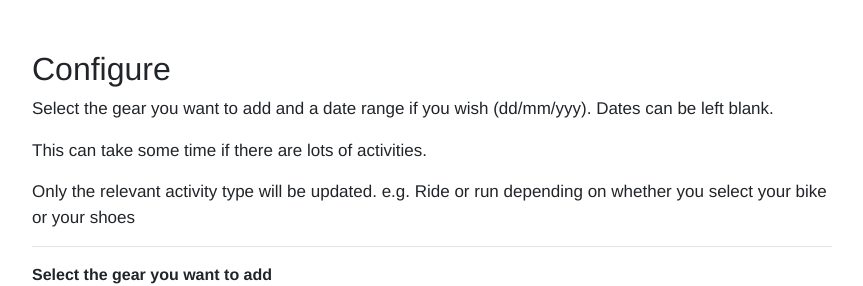
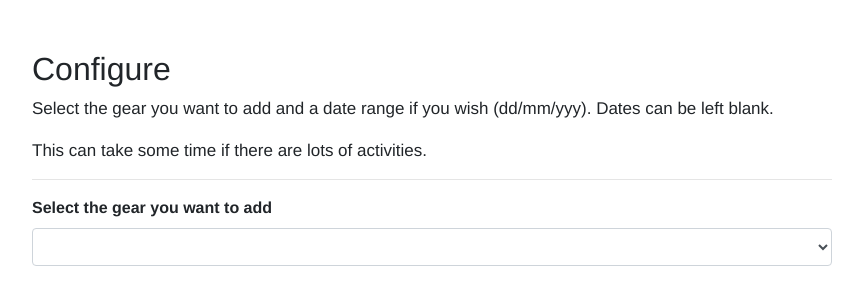
Before and after one commit to matthewsnell/bulk-update-gear, a Flask app: template templates/add_gear.html in a window 1280 px wide. Shown: the part 96-382 px from the top of the page, without its empty margins (208-1071 px from the left). Run offline with Flask 2, Linux system fonts and the light colour scheme; the template is opened without the code that fills it: values that come from a table or form of the project are taken from there, others are empty; parts of the project's set-up code (start-up, migrations or seed data) failed here and were passed over; some libraries are stand-ins or nearby versions.

Commit message:
Change text

```diff
--- a/templates/add_gear.html
+++ b/templates/add_gear.html
@@ -5,8 +5,6 @@
 <h2 id="form-heading">Configure</h2>
     <p>Select the gear you want to add and a date range if you wish (dd/mm/yyy). Dates can be left blank.</p>
     <p>This can take some time if there are lots of activities.</p>
-    <p>Only the relevant activity type will be updated. e.g. Ride or run depending on whether you select your bike or
-        your shoes</p>
     <hr>
     <div class="form-group">
         {{ form.gearselect.label }}
--- a/templates/home.html
+++ b/templates/home.html
@@ -2,7 +2,7 @@
 
 {% block body %}
         <h1>About this tool</h1>
-        <p>This tool enables you to add gear to previous activities in one go. You can configure a date range or just add
+        <p>This tool enables you to add or remove gear to previous activities in one go. You can configure a date range or just add
             to all activities. We can process up to 500 activities every 15 minutes due
             to limits imposed on us by Strava. If you have more activities than this limit you can do it in several parts.
             <span class="bold"> We are not affiliated or endorsed by Strava.</span></p>
```
